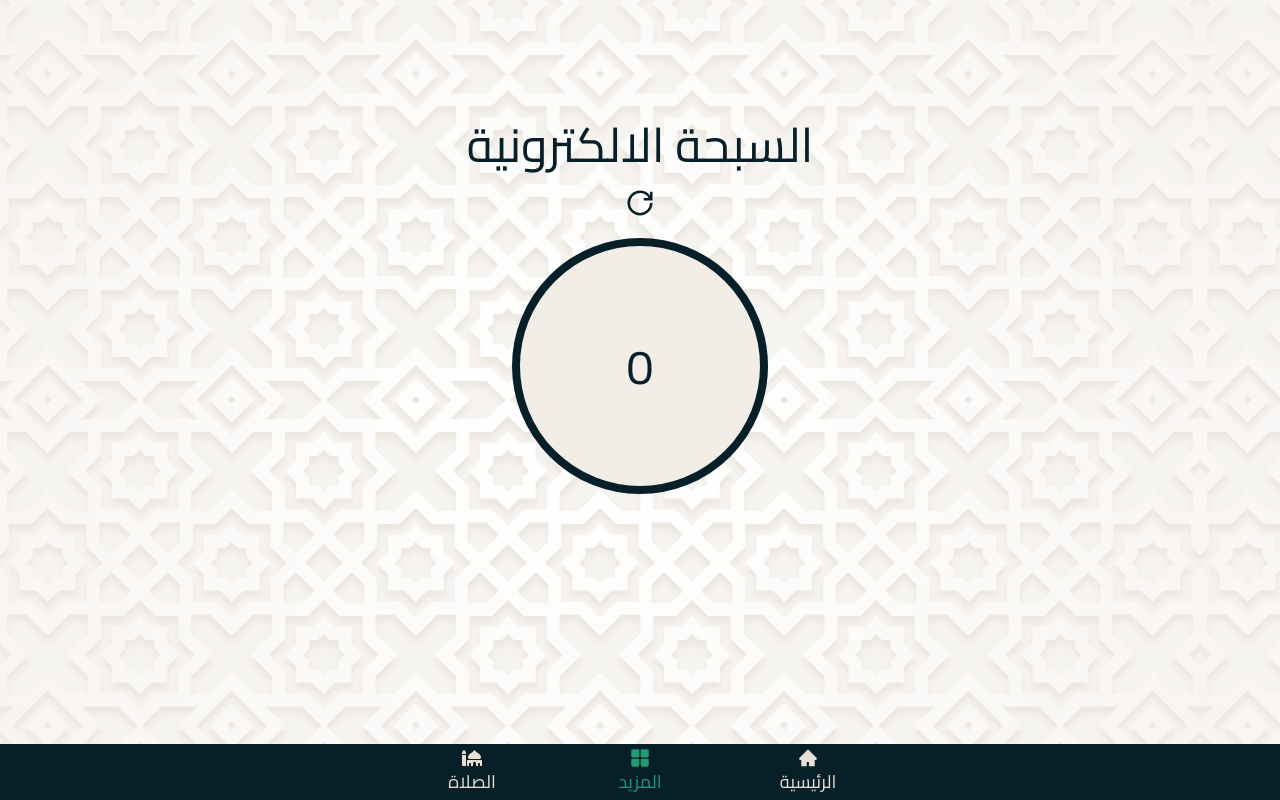
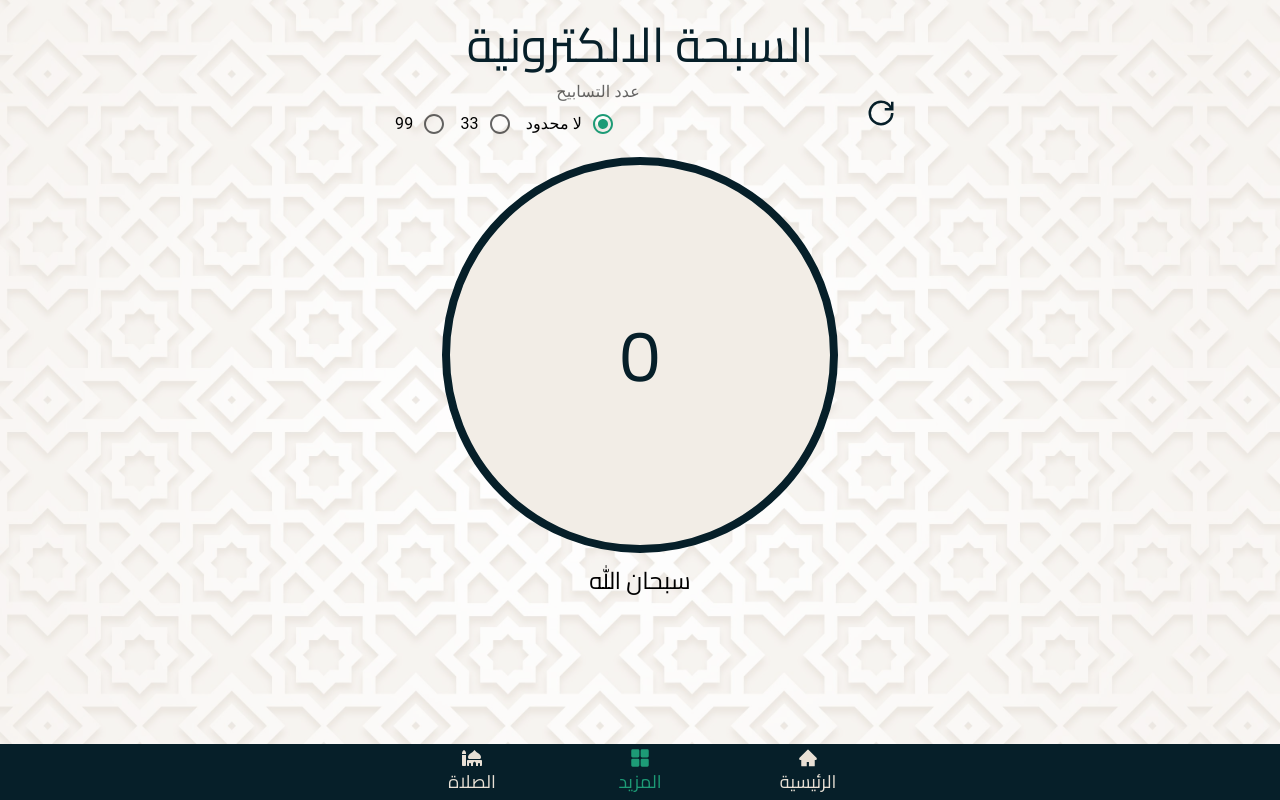
Before and after one commit to mohammednabi/prayers-times, a React (Vite) app: page /tasbih in a window 1280 px wide. Built offline with nearby package versions, Linux system fonts and the light colour scheme; the HTML template or start-up script is replaced by a standard one.

Commit message:
updating tasbih

```diff
--- a/src/components/SalahTime.tsx
+++ b/src/components/SalahTime.tsx
@@ -6,6 +6,10 @@ import { observer } from "mobx-react-lite";
 
 const SalahTime = () => {
   const { prayers } = useContext(StoreContext);
+
+  const alertUser = () => {
+    alert("لا يمكنك تغيير الموقع في الوقت الحالي ");
+  };
 
   useEffect(() => {
     const intervalId = setInterval(() => {
@@ -34,7 +38,10 @@ const SalahTime = () => {
         </div>
         <div className="flex items-center  text-white text-sm mt-10">
           <IoLocationOutline />
-          <h1> مصر , الأقصر</h1>
+          <h1 className="cursor-pointer" onClick={alertUser}>
+            {" "}
+            مصر , الأقصر
+          </h1>
         </div>
       </div>
 
--- a/src/pages/Tasbih.tsx
+++ b/src/pages/Tasbih.tsx
@@ -1,34 +1,110 @@
-import { Container } from "@mui/material";
+import {
+  Container,
+  FormControl,
+  FormControlLabel,
+  FormLabel,
+  Radio,
+  RadioGroup,
+  SelectChangeEvent,
+} from "@mui/material";
 import { useState } from "react";
 import { GrPowerReset } from "react-icons/gr";
 
 const Tasbih = () => {
   const [count, setCount] = useState(0);
+  const [numberOfCount, setNumberOfCount] = useState(0);
+  const [selection, setSelection] = useState("لا محدود");
 
   const increse = () => {
+    if (selection === "33" && count >= 33) {
+      setNumberOfCount((n) => n + 1);
+      setCount(0);
+      navigator.vibrate(500);
+    } else if (selection === "99" && count >= 99) {
+      setNumberOfCount((n) => n + 1);
+      setCount(0);
+      navigator.vibrate(500);
+    } else {
       setCount((c) => c + 1);
+    }
   };
 
   const reset = () => {
     setCount(0);
+    setNumberOfCount(0);
+  };
+
+  const handleChange = (event: SelectChangeEvent) => {
+    setSelection(event.target.value);
   };
 
   return (
-    <Container maxWidth="sm" className="overflow-x-hidden py-10 ">
-      <div className="w-full pt-20 px-5 flex flex-col gap-5 justify-center items-center">
+    <Container maxWidth="sm" className="overflow-x-hidden py-5 ">
+      <div className="w-full  px-5 flex flex-col gap-3 justify-center items-center">
         <h1 className="text-center text-darkGreen select-none text-5xl text-bold">
           السبحة الالكترونية
         </h1>
+        <div className="grid grid-cols-2 w-full items-center justify-center ">
           <GrPowerReset
             className="text-darkGreen text-3xl select-none cursor-pointer"
             onClick={reset}
           />
+
+          <FormControl fullWidth>
+            <FormLabel
+              classes={{ focused: "text-lightGreen" }}
+              id="demo-row-radio-buttons-group-label"
+            >
+              عدد التسابيح
+            </FormLabel>
+            <RadioGroup
+              row
+              aria-labelledby="demo-row-radio-buttons-group-label"
+              name="row-radio-buttons-group"
+              onChange={handleChange}
+              value={selection}
+            >
+              <FormControlLabel
+                value="لا محدود"
+                control={<Radio classes={{ checked: "text-lightGreen" }} />}
+                label="لا محدود"
+                classes={{}}
+              />
+              <FormControlLabel
+                value="33"
+                control={<Radio classes={{ checked: "text-lightGreen" }} />}
+                label="33"
+              />
+              <FormControlLabel
+                value="99"
+                control={<Radio classes={{ checked: "text-lightGreen" }} />}
+                label="99"
+              />
+            </RadioGroup>
+          </FormControl>
+        </div>
+        <Container maxWidth="xs">
+          {selection !== "لا محدود" && (
             <div
-          className="bg-lightBeige select-none cursor-pointer border-8 border-solid border-darkGreen w-1/2 aspect-square rounded-full flex justify-center items-center"
+              className="bg-lightBeige select-none cursor-pointer border-2 border-solid border-darkGreen w-10 aspect-square rounded-full flex justify-center items-center"
               onClick={increse}
             >
-          <h1 className="text-center text-darkGreen text-5xl ">{count}</h1>
+              <h1 className="text-center text-darkGreen text-xl ">
+                {numberOfCount}
+              </h1>
             </div>
+          )}
+          <div
+            className="bg-lightBeige select-none cursor-pointer border-8 border-solid border-darkGreen w-full aspect-square rounded-full flex justify-center items-center"
+            onClick={increse}
+          >
+            <h1 className="text-center text-darkGreen text-7xl ">{count}</h1>
+          </div>
+
+          <h1 contentEditable className="text-center text-2xl  mt-3">
+            سبحان الله
+          </h1>
+        </Container>
       </div>
     </Container>
   );
```
Lines whose indentation alone changed are shown as unchanged.
